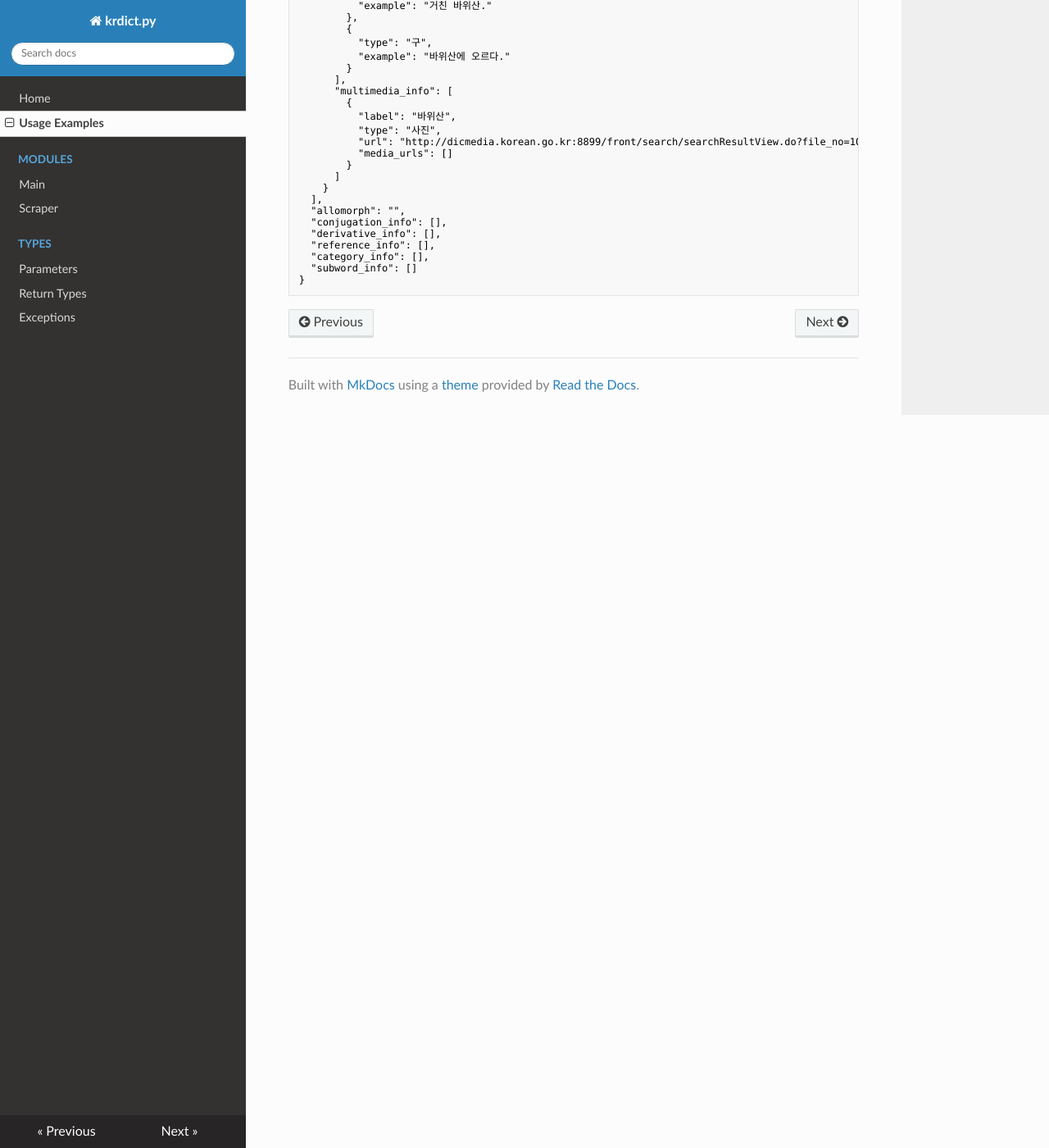
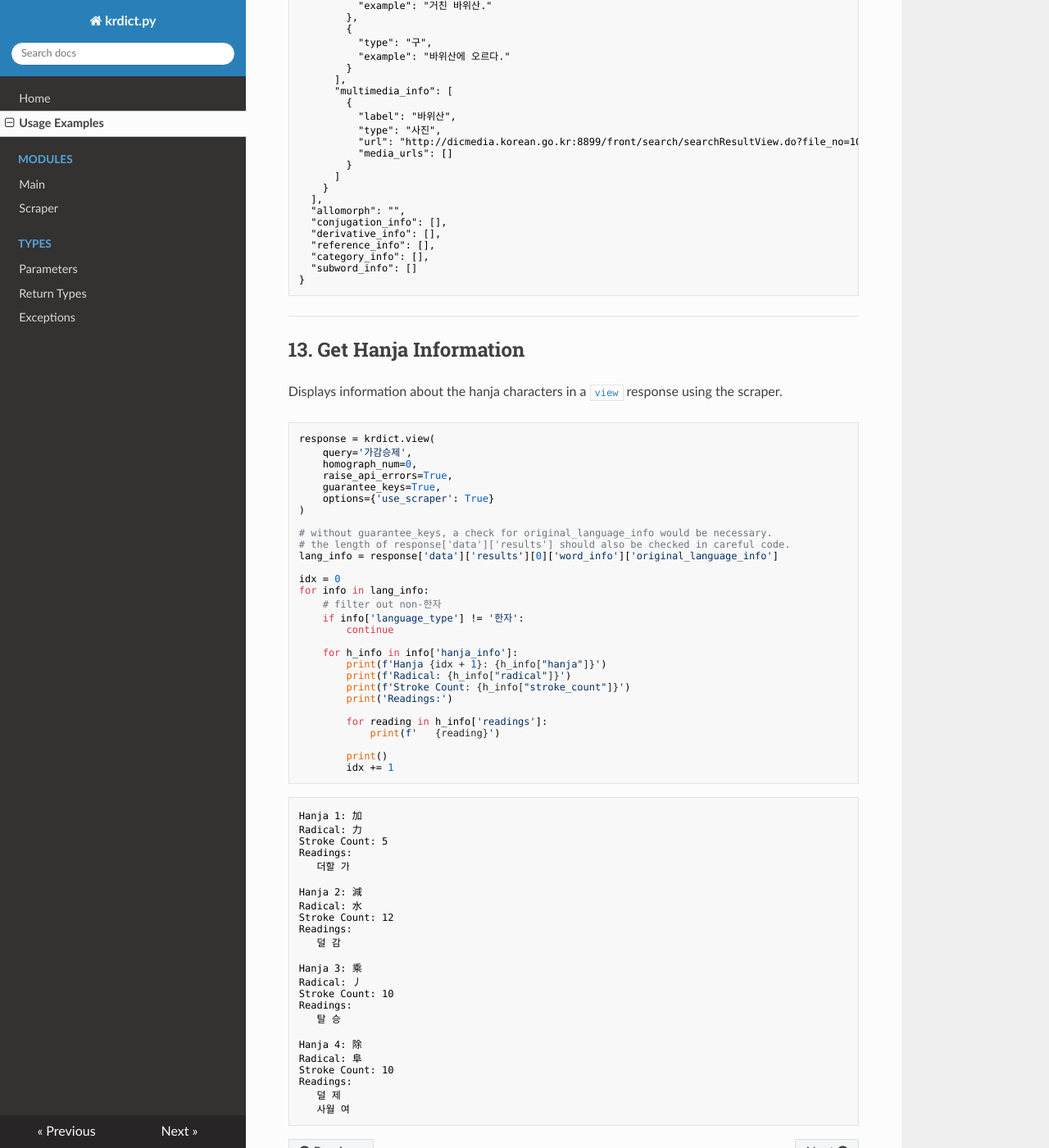
Before and after one commit to omarkmu/krdict.py, an MkDocs documentation site: the page built from docs/examples.md, in a window 1280 px wide and 1400 px high, scrolled down 10367 px. Shown: the whole window at 82% size. Built offline with MkDocs 1.6.1, drawn with Linux system fonts in a browser that asks for light colours; nearby versions of some CDN libraries.

Commit message:
Add get hanja info example Add clarification comments to examples.py

````diff
--- a/docs/examples.md
+++ b/docs/examples.md
@@ -638,3 +638,66 @@ With guarantee_keys:
   "subword_info": []
 }
 ```
+---
+## 13. Get Hanja Information
+
+Displays information about the hanja characters in a [`view`](functions.md#view)
+response using the scraper.
+
+```python
+response = krdict.view(
+    query='가감승제',
+    homograph_num=0,
+    raise_api_errors=True,
+    guarantee_keys=True,
+    options={'use_scraper': True}
+)
+
+# without guarantee_keys, a check for original_language_info would be necessary.
+# the length of response['data']['results'] should also be checked in careful code.
+lang_info = response['data']['results'][0]['word_info']['original_language_info']
+
+idx = 0
+for info in lang_info:
+    # filter out non-한자
+    if info['language_type'] != '한자':
+        continue
+
+    for h_info in info['hanja_info']:
+        print(f'Hanja {idx + 1}: {h_info["hanja"]}')
+        print(f'Radical: {h_info["radical"]}')
+        print(f'Stroke Count: {h_info["stroke_count"]}')
+        print('Readings:')
+
+        for reading in h_info['readings']:
+            print(f'   {reading}')
+
+        print()
+        idx += 1
+```
+```md
+Hanja 1: 加
+Radical: 力
+Stroke Count: 5
+Readings:
+   더할 가
+
+Hanja 2: 減
+Radical: 水
+Stroke Count: 12
+Readings:
+   덜 감
+
+Hanja 3: 乘
+Radical: 丿
+Stroke Count: 10
+Readings:
+   탈 승
+
+Hanja 4: 除
+Radical: 阜
+Stroke Count: 10
+Readings:
+   덜 제
+   사월 여
+```
````
Also changed, not shown: 1 other file.
